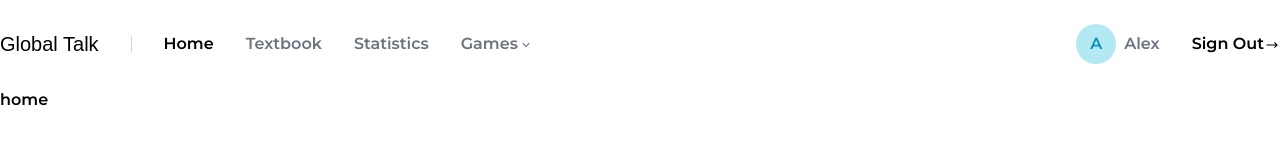
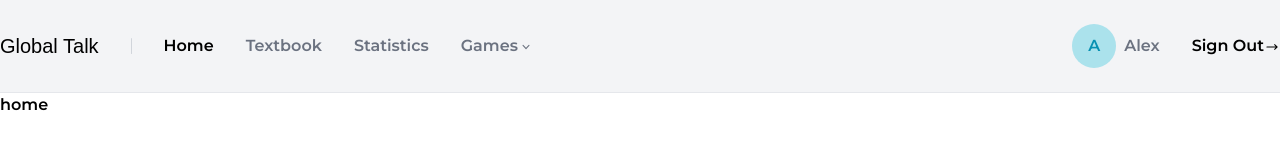
Before and after one commit to Andrew-Sem/figma-template-website-1, a Next.js app: page / in a window 1280 px wide. Shown: the top 160 px of the page. Built offline with nearby package versions, Linux system fonts and the light colour scheme; a web font is replaced by a local one.

Commit message:
finish header UI

```diff
--- a/src/components/Header.tsx
+++ b/src/components/Header.tsx
@@ -1,10 +1,12 @@
 import {FC} from 'react';
 import Link from "next/link";
 import {ArrowLongRightIcon, ChevronDownIcon} from "@heroicons/react/20/solid";
+import {Button} from "@/components/UI/Button";
 
 export const Header: FC = () => {
     return (
-        <div className={"flex justify-between container mx-auto my-6"}>
+        <header className={"border-b bg-gray-100"}>
+            <div className={"flex justify-between container mx-auto py-6"}>
                 <div className={"flex items-center"}>
                     <div className={"font-title text-xl"}>Global Talk</div>
                     <div className={"mx-8 w-[1px] h-4 rounded bg-gray-300"}></div>
@@ -17,12 +19,12 @@ export const Header: FC = () => {
                     </nav>
                 </div>
                 <div className={"flex items-center"}>
-                <div
-                    className={"w-10 h-10 rounded-full text-cyan-600 bg-cyan-500/30 flex items-center justify-center"}>A
-                </div>
+                    <Button title={"A"}/>
                     <div className={"text-base ml-2 text-gray-500"}>Alex</div>
-                <div className={"flex ml-8 items-center"}>Sign Out <ArrowLongRightIcon className={"w-4 h-4 pt-0.5"}/></div>
+                    <div className={"flex ml-8 items-center"}>Sign Out <ArrowLongRightIcon
+                        className={"w-4 h-4 pt-0.5"}/></div>
                 </div>
             </div>
+        </header>
     );
 }
```
Lines whose indentation alone changed are shown as unchanged.
